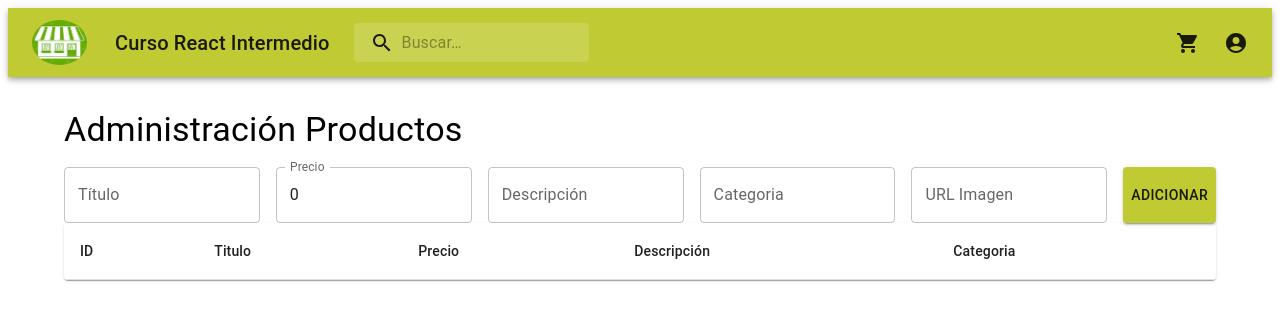
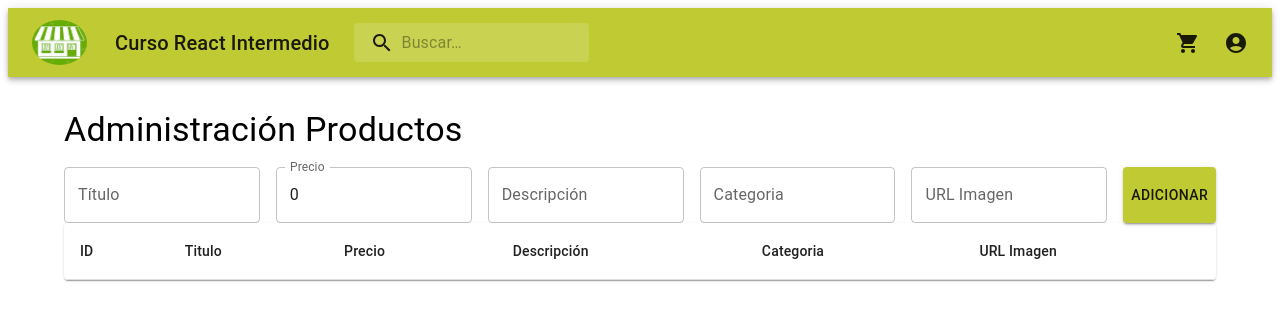
Before and after one commit to yefferv/Tienda, a React (Vite) app: page /admin in a window 1280 px wide. Both pictures are taken after typing "Sample", "Sample123" into the empty fields and a click on the button "INICIAR SESIÓN". Shown: the top 320 px of the page. Built offline with nearby package versions, Linux system fonts and the light colour scheme.

Commit message:
adicionar campo en lista de productos

```diff
--- a/src/page/Product/ProductList.tsx
+++ b/src/page/Product/ProductList.tsx
@@ -20,6 +20,7 @@ const ProductList: React.FC<ProductListProps> = ({ onEdit }) => {
             <TableCell>Precio</TableCell>
             <TableCell>Descripción</TableCell>
             <TableCell>Categoria</TableCell>
+            <TableCell>URL Imagen</TableCell>
           </TableRow>
         </TableHead>
         <TableBody>
@@ -30,6 +31,7 @@ const ProductList: React.FC<ProductListProps> = ({ onEdit }) => {
               <TableCell>{product.price}</TableCell>
               <TableCell>{product.description}</TableCell>
               <TableCell>{product.category}</TableCell>
+              <TableCell>{product.image}</TableCell>
               <TableCell>
                 <Button onClick={() => onEdit(product)} variant="contained" color="primary">
                   Editar
```
